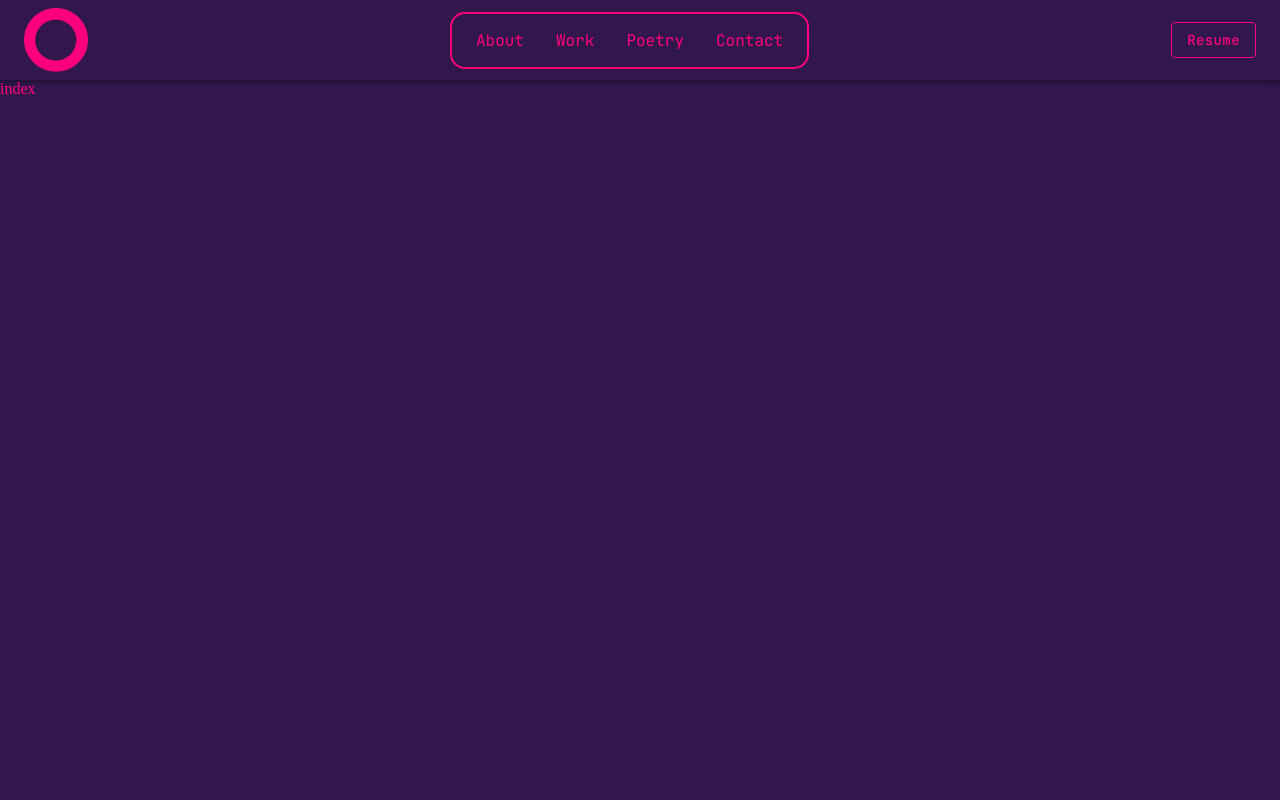
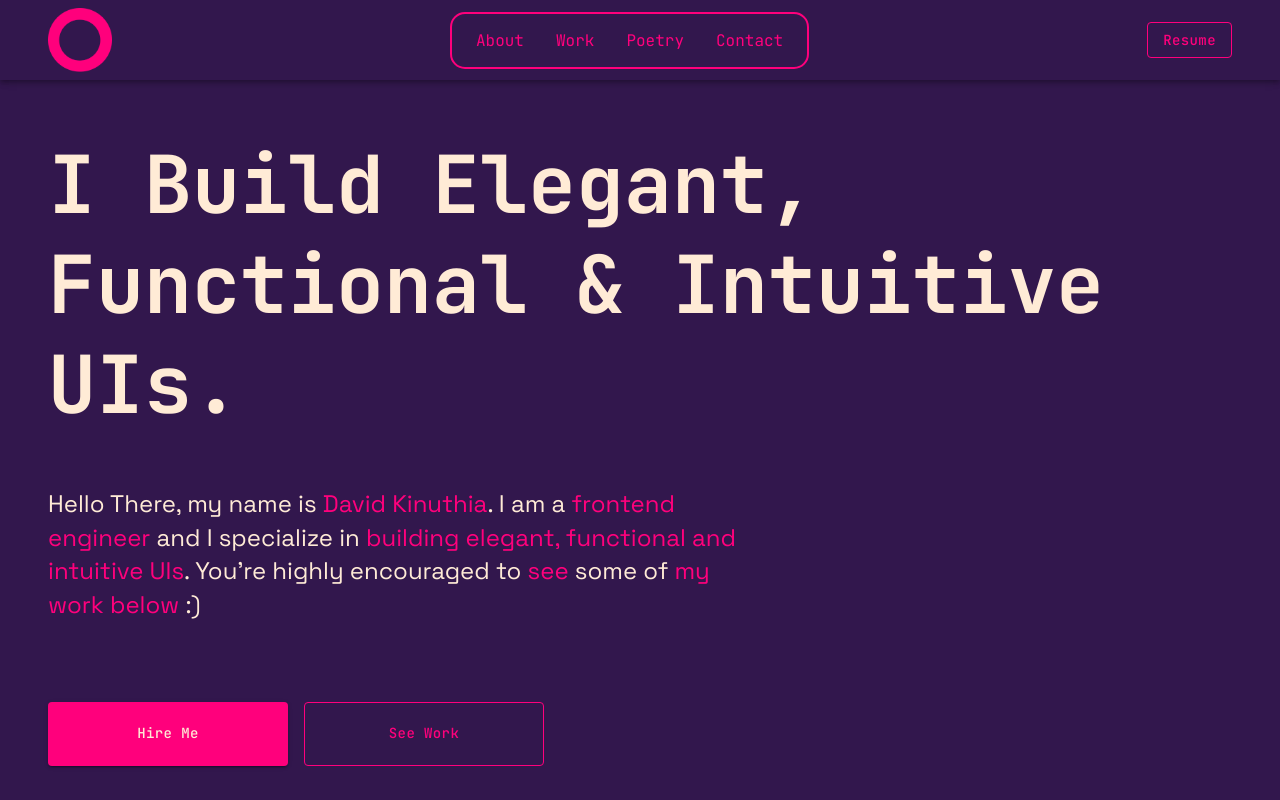
Before and after one commit to kd-kinuthiadavid/kdio-dev, a Next.js app: page / in a window 1280 px wide. Built offline with nearby package versions, Linux system fonts and the light colour scheme.

Commit message:
feat(components): add hero section

```diff
--- /dev/null
+++ b/components/HeroSection/index.tsx
@@ -0,0 +1,117 @@
+import { Button } from "@mui/material";
+import React from "react";
+import styled from "styled-components";
+import { HiglightedText } from "../sharedstyles";
+
+const HeroSection = (): JSX.Element => {
+  return (
+    <Wrapper>
+      <h1>
+        I Build Elegant, <br /> Functional & Intuitive UIs.
+      </h1>
+      <p>
+        Hello There, my name is <HiglightedText>David Kinuthia</HiglightedText>.
+        I am a <HiglightedText>frontend engineer</HiglightedText> and I
+        specialize in{" "}
+        <HiglightedText>
+          building elegant, functional and intuitive UIs
+        </HiglightedText>
+        . You’re highly encouraged to <HiglightedText>see</HiglightedText> some
+        of <HiglightedText> my work below</HiglightedText> :)
+      </p>
+
+      <div className="cta">
+        <CTABtn
+          variant="contained"
+          sx={{
+            color: "#FFEBD6",
+            backgroundColor: "#FF007C",
+            textTransform: "capitalize",
+            fontFamily: "'JetBrains Mono', monospace",
+          }}
+        >
+          Hire Me
+        </CTABtn>
+        <SecCTABtn
+          variant="outlined"
+          sx={{
+            color: "#FF007C",
+            textTransform: "capitalize",
+            borderColor: "#FF007C",
+            fontFamily: "'JetBrains Mono', monospace",
+          }}
+        >
+          See Work
+        </SecCTABtn>
+      </div>
+    </Wrapper>
+  );
+};
+
+const Wrapper = styled.div`
+  font-family: ${({ theme }) => theme.fonts.heading};
+  color: ${({ theme }) => theme.colors.secondary};
+  margin: ${({ theme }) => theme.spacing.bodyMargin};
+
+  h1 {
+    font-size: 5rem;
+    line-height: 6.25rem;
+    max-width: 90%;
+
+    @media (max-width: ${({ theme }) => theme.breakPoints.isMobile}) {
+      font-size: 4rem;
+      line-height: 5rem;
+      min-width: 100%;
+    }
+  }
+
+  p {
+    font-family: ${({ theme }) => theme.fonts.text};
+    font-size: 1.5rem;
+    font-weight: 400;
+    line-height: 2.1rem;
+    max-width: 60%;
+
+    @media (max-width: ${({ theme }) => theme.breakPoints.isTablet}) {
+      max-width: 90%;
+    }
+
+    @media (max-width: ${({ theme }) => theme.breakPoints.isMobile}) {
+      font-size: 1.3rem;
+      line-height: 1.8rem;
+    }
+  }
+
+  .cta {
+    display: flex;
+    gap: 1rem;
+    margin: 5rem 0;
+  }
+`;
+
+const CTABtn = styled(Button)`
+  width: 15rem;
+  height: 4rem;
+  font-size: 1.3rem;
+
+  &:hover {
+    background-color: ${({ theme }) => theme.colors.secondary};
+    color: ${({ theme }) => theme.colors.text};
+  }
+
+  @media (max-width: ${({ theme }) => theme.breakPoints.isMobile}) {
+    width: 13rem;
+    height: 3rem;
+    font-size: 1rem;
+  }
+`;
+
+const SecCTABtn = styled(CTABtn)`
+  &:hover {
+    color: ${({ theme }) => theme.colors.secondary};
+    border-color: ${({ theme }) => theme.colors.secondary};
+    background-color: ${({ theme }) => theme.colors.primary};
+  }
+`;
+
+export default HeroSection;
--- a/components/sharedstyles.tsx
+++ b/components/sharedstyles.tsx
@@ -17,5 +17,8 @@ const ButtonText = styled.p`
 
 const NavText = styled(ButtonText)``;
 
+const HiglightedText = styled.span`
+  color: ${({ theme }) => theme.colors.text};
+`;
 
-export { Heading, SubHeading, BodyText, ButtonText, NavText };
+export { Heading, SubHeading, BodyText, ButtonText, NavText, HiglightedText };
--- a/pages/index.tsx
+++ b/pages/index.tsx
@@ -1,4 +1,5 @@
 import Head from "next/head";
+import HeroSection from "../components/HeroSection";
 import KdAppBar from "../components/KdAppBar";
 
 export default function Home() {
@@ -11,7 +12,7 @@ export default function Home() {
       </Head>
       <main>
         <KdAppBar />
-        index
+        <HeroSection />
       </main>
     </div>
   );
--- a/theme.ts
+++ b/theme.ts
@@ -13,7 +13,8 @@ const defaultTheme: DefaultTheme = {
   spacing: {
     borderRadius: "5px",
     borderRadiusNav: "15px",
-    bodyMargin: "0 1.5rem",
+    navMargin: "0 1.5rem",
+    bodyMargin: "0 3rem",
   },
   breakPoints: {
     isMobile: "650px",
```
